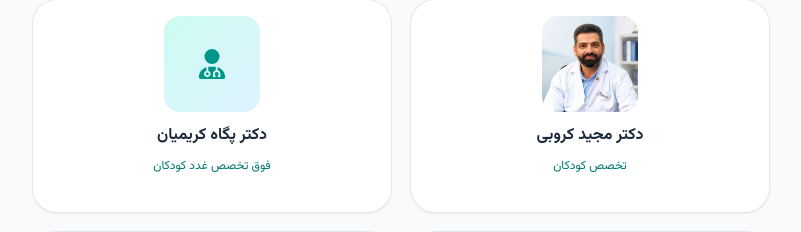
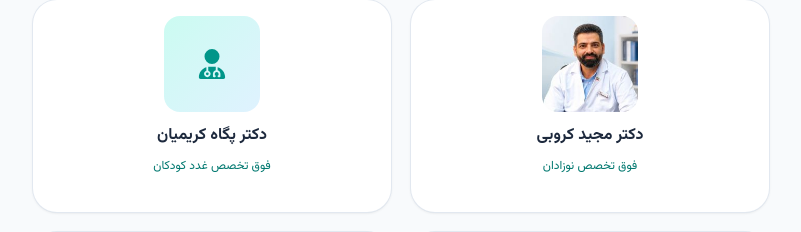
Before and after one commit to mohsenjamalpoor/kodak-man, a Next.js app: page /doctors in a window 1280 px wide. Shown: the part 1395-1627 px from the top of the page, without its empty margins (239-1040 px from the left). Built offline with nearby package versions, Linux system fonts and the light colour scheme.

Commit message:
add link the docor karobi

```diff
--- a/src/data/booking.js
+++ b/src/data/booking.js
@@ -5,6 +5,8 @@
 export const DEFAULT_BOOKING_URL = "";
 
 export const bookingLinks = {
+  "فوق تخصص نوزادان":
+    "https://firoozabadinobat.iums.ac.ir/tc/list?text=&select_degree_expertise=expertise|11|219",
   "تخصص کودکان": "",
   "فوق تخصص آسم و آلرژی":
     "https://firoozabadinobat.iums.ac.ir/tc/profile/a4be38af-8d6b-11f1-aecc-005056afae8c",
--- a/src/data/doctors.js
+++ b/src/data/doctors.js
@@ -105,9 +105,9 @@ export const doctors = [
   {
     id: 11,
     name: "دکتر مجید کروبی",
-    specialty: "تخصص کودکان",
+    specialty: "فوق تخصص نوزادان",
     image: "/images/drkarobi.jpg",
-    bio: "ویزیت و درمان بیماری‌های شایع کودکان و نوزادان، پایش رشد و تکامل و مشاوره تغذیه.",
+    bio: "تشخیص و درمان بیماری‌های نوزادان، مراقبت از نوزادان نارس و کم‌وزن و پیگیری مشکلات دوران نوزادی مثل زردی، مشکلات تنفسی و تغذیه.",
     education: ["تخصص کودکان", "فلوشیپ نوزادان"],
     schedule: {
       شنبه: "۱۰:۰۰ - ۱۲:۰۰",
```
